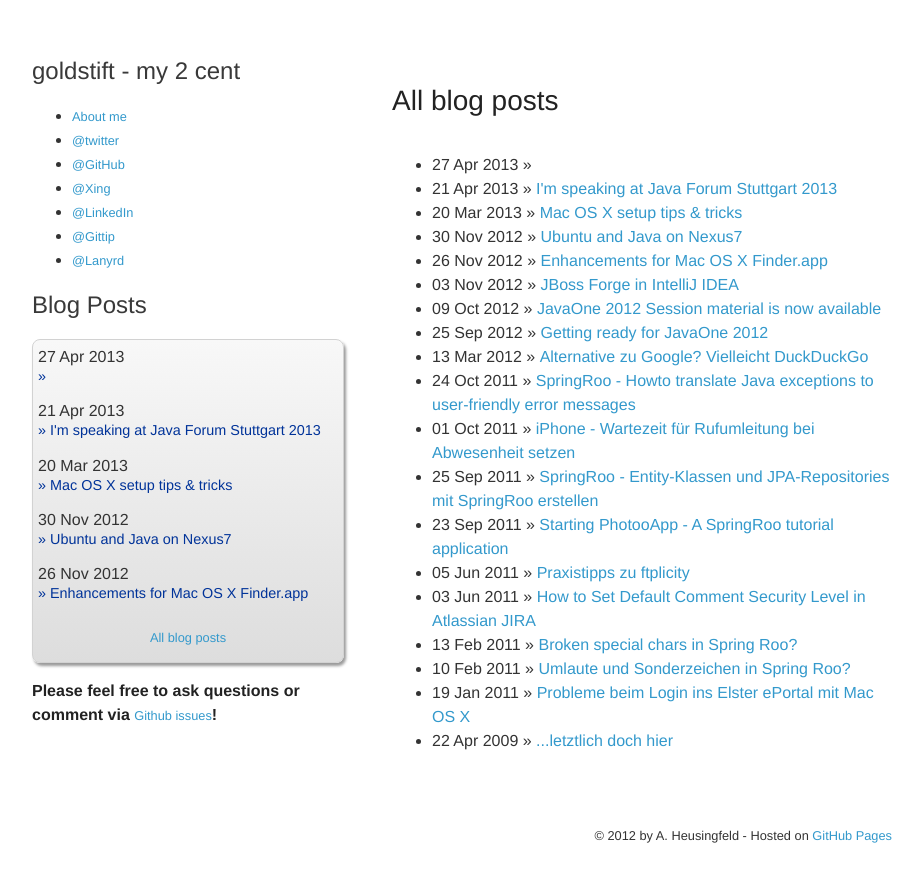
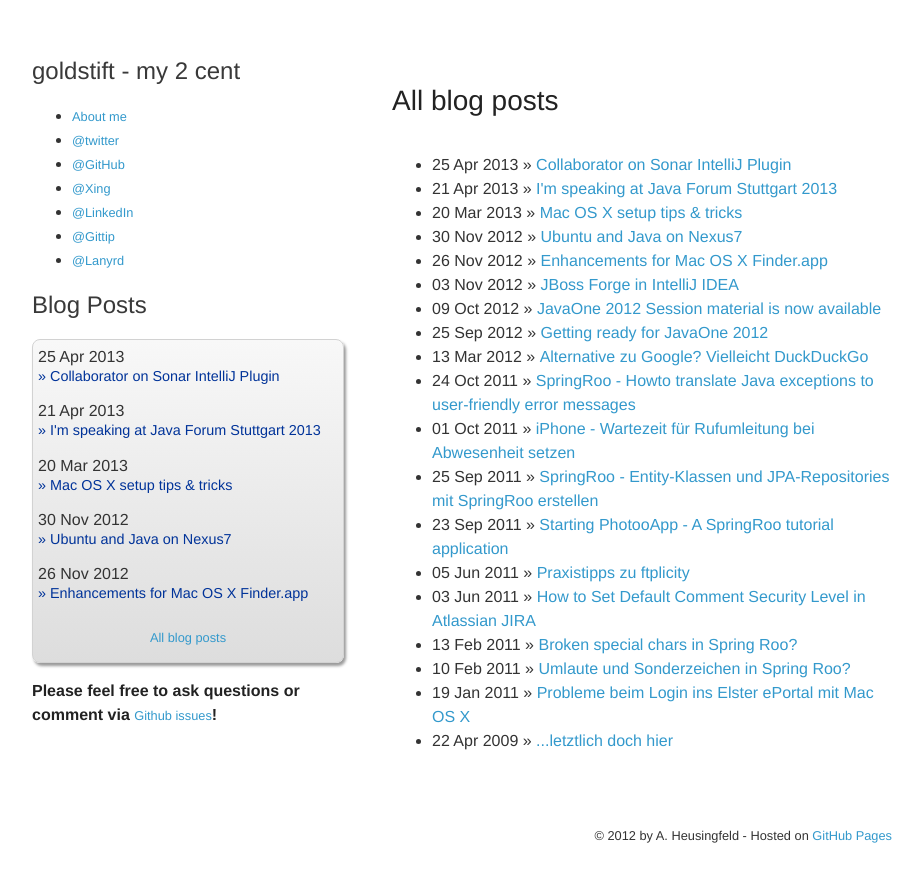
Before and after one commit to aheusingfeld/aheusingfeld.github.io, a Jekyll site: the page built from allposts.html, in a window 1280 px wide. Shown: the top 882 px of the page, without its empty margins (178-1101 px from the left). Built offline with Jekyll 4.4.1, drawn with Linux system fonts in a browser that asks for light colours; some of the changed lines change nothing that is shown.

Commit message:
Added blog post "Collaborator on Sonar IntelliJ Plugin"

```diff
--- a/_posts/2013-04-21-collaborator-on-sonar-intellij-plugin.md
+++ b/_posts/2013-04-21-collaborator-on-sonar-intellij-plugin.md
@@ -4,7 +4,6 @@
 label: collaborator-on-sonar-intellij-plugin
 date: 2013-04-25
 comments: false
-tags: [intellij],[plugin],[sonar],[java],[github]
 ---
 
 Due to my efforts on the Sonar Plugin for [IntelliJ IDEA](http://www.jetbrains.com/idea/) at Github, I was just awarded the "Collaborator" status on the according repository ([https://github.com/gshakhn/sonar-intellij-plugin/](https://github.com/gshakhn/sonar-intellij-plugin/)).
```
